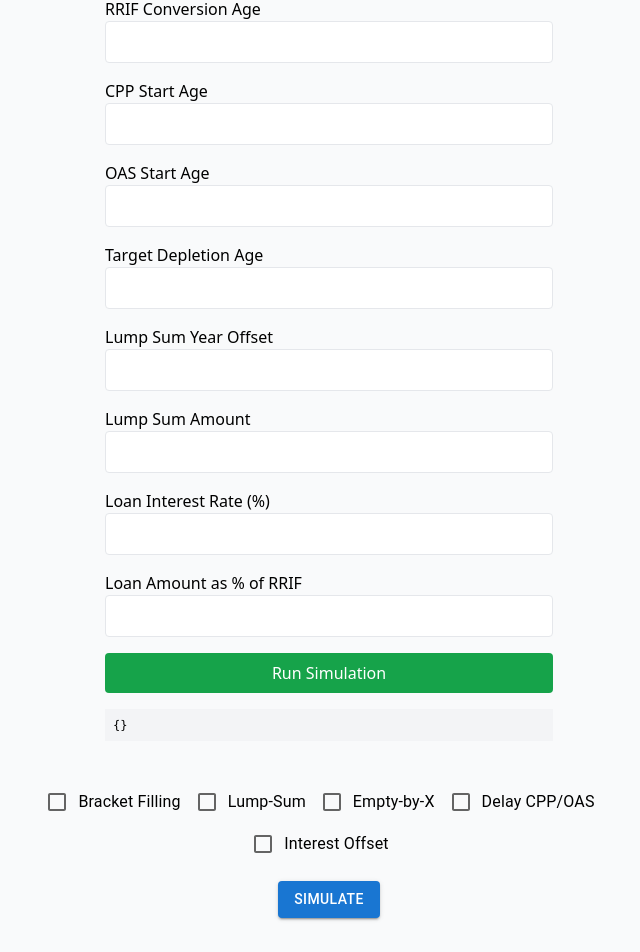
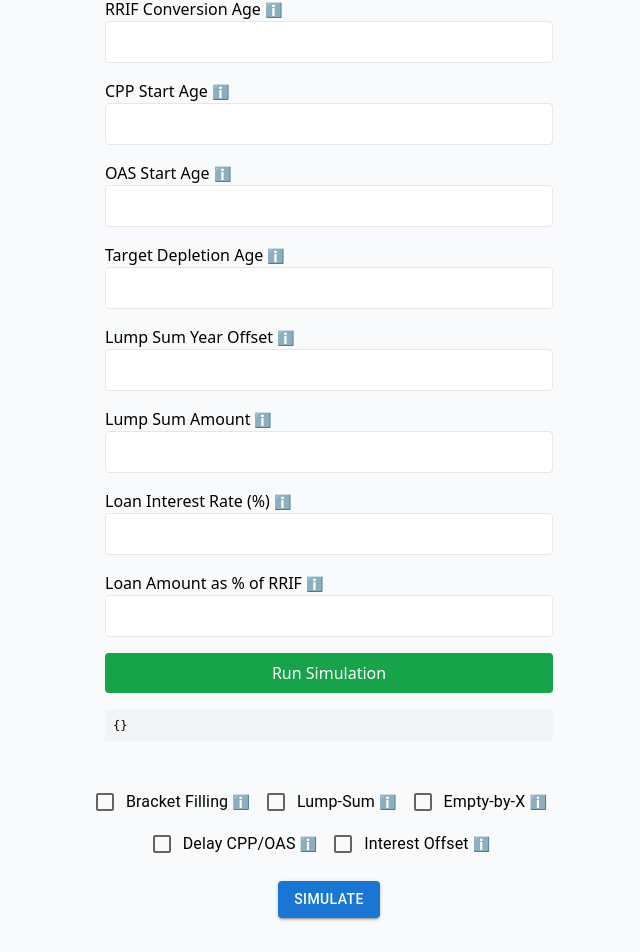
Before and after one commit to ZenRasta/ontario_tax_app_telegram, a React (Vite) app in the folder frontend/: page / in a window 1280 px wide. Shown: the part 417-1369 px from the top of the page, without its empty margins (311-951 px from the left). Built offline with nearby package versions, Linux system fonts and the light colour scheme.

Commit message:
Add tooltips for form fields

```diff
--- a/frontend/src/App.tsx
+++ b/frontend/src/App.tsx
@@ -137,88 +137,178 @@ function App() {
         className="w-full max-w-md mt-6 space-y-4"
       >
         <div>
-          <label className="block text-left">Bracket Fill Ceiling</label>
+          <label className="block text-left">
+            Bracket Fill Ceiling
+            <span
+              className="ml-1 text-sm text-blue-600 cursor-pointer"
+              data-tooltip-id="app-bf-ceiling-info"
+              data-tooltip-content="Income ceiling used for Bracket-Filling strategy"
+            >
+              ℹ️
+            </span>
+          </label>
           <input
             type="number"
             step="any"
             className="w-full border p-2 rounded"
             {...register('bracket_fill_ceiling', { min: 0 })}
           />
+          <Tooltip id="app-bf-ceiling-info" place="top" />
         </div>
 
         <div>
-          <label className="block text-left">RRIF Conversion Age</label>
+          <label className="block text-left">
+            RRIF Conversion Age
+            <span
+              className="ml-1 text-sm text-blue-600 cursor-pointer"
+              data-tooltip-id="app-rrif-age-info"
+              data-tooltip-content="Age to convert RRSP to RRIF"
+            >
+              ℹ️
+            </span>
+          </label>
           <input
             type="number"
             className="w-full border p-2 rounded"
             {...register('rrif_conversion_age', { min: 55, max: 71 })}
           />
+          <Tooltip id="app-rrif-age-info" place="top" />
         </div>
 
         <div>
-          <label className="block text-left">CPP Start Age</label>
+          <label className="block text-left">
+            CPP Start Age
+            <span
+              className="ml-1 text-sm text-blue-600 cursor-pointer"
+              data-tooltip-id="app-cpp-age-info"
+              data-tooltip-content="Age to begin CPP payments"
+            >
+              ℹ️
+            </span>
+          </label>
           <input
             type="number"
             className="w-full border p-2 rounded"
             {...register('cpp_start_age', { min: 60, max: 70 })}
           />
+          <Tooltip id="app-cpp-age-info" place="top" />
         </div>
 
         <div>
-          <label className="block text-left">OAS Start Age</label>
+          <label className="block text-left">
+            OAS Start Age
+            <span
+              className="ml-1 text-sm text-blue-600 cursor-pointer"
+              data-tooltip-id="app-oas-age-info"
+              data-tooltip-content="Age to begin OAS payments"
+            >
+              ℹ️
+            </span>
+          </label>
           <input
             type="number"
             className="w-full border p-2 rounded"
             {...register('oas_start_age', { min: 65, max: 70 })}
           />
+          <Tooltip id="app-oas-age-info" place="top" />
         </div>
 
         <div>
-          <label className="block text-left">Target Depletion Age</label>
+          <label className="block text-left">
+            Target Depletion Age
+            <span
+              className="ml-1 text-sm text-blue-600 cursor-pointer"
+              data-tooltip-id="app-target-age-info"
+              data-tooltip-content="Age by which RRIF should be depleted"
+            >
+              ℹ️
+            </span>
+          </label>
           <input
             type="number"
             className="w-full border p-2 rounded"
             {...register('target_depletion_age', { min: 70, max: 120 })}
           />
+          <Tooltip id="app-target-age-info" place="top" />
         </div>
 
         <div>
-          <label className="block text-left">Lump Sum Year Offset</label>
+          <label className="block text-left">
+            Lump Sum Year Offset
+            <span
+              className="ml-1 text-sm text-blue-600 cursor-pointer"
+              data-tooltip-id="app-lump-offset-info"
+              data-tooltip-content="Years from start to withdraw lump sum"
+            >
+              ℹ️
+            </span>
+          </label>
           <input
             type="number"
             className="w-full border p-2 rounded"
             {...register('lump_sum_year_offset', { min: 0 })}
           />
+          <Tooltip id="app-lump-offset-info" place="top" />
         </div>
 
         <div>
-          <label className="block text-left">Lump Sum Amount</label>
+          <label className="block text-left">
+            Lump Sum Amount
+            <span
+              className="ml-1 text-sm text-blue-600 cursor-pointer"
+              data-tooltip-id="app-lump-amount-info"
+              data-tooltip-content="One-time withdrawal amount"
+            >
+              ℹ️
+            </span>
+          </label>
           <input
             type="number"
             step="any"
             className="w-full border p-2 rounded"
             {...register('lump_sum_amount', { min: 0 })}
           />
+          <Tooltip id="app-lump-amount-info" place="top" />
         </div>
 
         <div>
-          <label className="block text-left">Loan Interest Rate (%)</label>
+          <label className="block text-left">
+            Loan Interest Rate (%)
+            <span
+              className="ml-1 text-sm text-blue-600 cursor-pointer"
+              data-tooltip-id="app-interest-rate-info"
+              data-tooltip-content="Interest rate on borrowed amount"
+            >
+              ℹ️
+            </span>
+          </label>
           <input
             type="number"
             step="any"
             className="w-full border p-2 rounded"
             {...register('loan_interest_rate_pct', { min: 0, max: 100 })}
           />
+          <Tooltip id="app-interest-rate-info" place="top" />
         </div>
 
         <div>
-          <label className="block text-left">Loan Amount as % of RRIF</label>
+          <label className="block text-left">
+            Loan Amount as % of RRIF
+            <span
+              className="ml-1 text-sm text-blue-600 cursor-pointer"
+              data-tooltip-id="app-loan-pct-info"
+              data-tooltip-content="Loan size as percentage of RRIF"
+            >
+              ℹ️
+            </span>
+          </label>
           <input
             type="number"
             step="any"
             className="w-full border p-2 rounded"
             {...register('loan_amount_as_pct_of_rrif', { min: 0, max: 100 })}
           />
+          <Tooltip id="app-loan-pct-info" place="top" />
         </div>
 
         <button
--- a/frontend/src/components/SimulationForm.tsx
+++ b/frontend/src/components/SimulationForm.tsx
@@ -13,6 +13,8 @@ import {
 import { DataGrid } from '@mui/x-data-grid';
 import type { GridColDef } from '@mui/x-data-grid';
 import type { StrategyParamsInput } from '../types/api';
+import { Tooltip } from 'react-tooltip';
+import 'react-tooltip/dist/react-tooltip.css';
 
 interface FormValues {
   strategy_params: StrategyParamsInput;
@@ -119,7 +121,19 @@ export default function SimulationForm() {
     <Box component="form" onSubmit={handleSubmit(onSubmit)} sx={{ p: 2 }}>
       <FormControlLabel
         control={<Checkbox checked={bf} onChange={(_, v) => setBf(v)} />}
-        label="Bracket Filling"
+        label={
+          <span>
+            Bracket Filling
+            <span
+              className="ml-1 text-sm text-blue-600 cursor-pointer"
+              data-tooltip-id="sim-bf-checkbox-info"
+              data-tooltip-content="Enable bracket-filling strategy"
+            >
+              ℹ️
+            </span>
+            <Tooltip id="sim-bf-checkbox-info" place="top" />
+          </span>
+        }
       />
       {bf && (
         <Controller
@@ -128,7 +142,19 @@ export default function SimulationForm() {
           render={({ field }) => (
             <TextField
               {...field}
-              label="Income ceiling ($)"
+              label={
+                <span>
+                  Income ceiling ($)
+                  <span
+                    className="ml-1 text-sm text-blue-600 cursor-pointer"
+                    data-tooltip-id="sim-bf-ceiling-info"
+                    data-tooltip-content="Income ceiling used for Bracket-Filling strategy"
+                  >
+                    ℹ️
+                  </span>
+                  <Tooltip id="sim-bf-ceiling-info" place="top" />
+                </span>
+              }
               error={!!errors.strategy_params?.bracket_fill_ceiling}
               helperText={errors.strategy_params?.bracket_fill_ceiling?.message}
               type="number"
@@ -141,7 +167,19 @@ export default function SimulationForm() {
 
       <FormControlLabel
         control={<Checkbox checked={ls} onChange={(_, v) => setLs(v)} />}
-        label="Lump-Sum"
+        label={
+          <span>
+            Lump-Sum
+            <span
+              className="ml-1 text-sm text-blue-600 cursor-pointer"
+              data-tooltip-id="sim-ls-checkbox-info"
+              data-tooltip-content="Enable lump-sum withdrawal"
+            >
+              ℹ️
+            </span>
+            <Tooltip id="sim-ls-checkbox-info" place="top" />
+          </span>
+        }
       />
       {ls && (
         <Box>
@@ -151,7 +189,19 @@ export default function SimulationForm() {
           render={({ field }) => (
             <TextField
               {...field}
-                label="Lump-Sum ($)"
+              label={
+                <span>
+                  Lump-Sum ($)
+                  <span
+                    className="ml-1 text-sm text-blue-600 cursor-pointer"
+                    data-tooltip-id="sim-ls-amount-info"
+                    data-tooltip-content="One-time withdrawal amount"
+                  >
+                    ℹ️
+                  </span>
+                  <Tooltip id="sim-ls-amount-info" place="top" />
+                </span>
+              }
               error={!!errors.strategy_params?.lump_sum_amount}
               helperText={errors.strategy_params?.lump_sum_amount?.message}
               type="number"
@@ -166,7 +216,19 @@ export default function SimulationForm() {
             render={({ field }) => (
               <TextField
                 {...field}
-                label="Year Offset"
+                label={
+                  <span>
+                    Year Offset
+                    <span
+                      className="ml-1 text-sm text-blue-600 cursor-pointer"
+                      data-tooltip-id="sim-ls-offset-info"
+                      data-tooltip-content="Years from start to withdraw lump sum"
+                    >
+                      ℹ️
+                    </span>
+                    <Tooltip id="sim-ls-offset-info" place="top" />
+                  </span>
+                }
                 error={!!errors.strategy_params?.lump_sum_year_offset}
                 helperText={errors.strategy_params?.lump_sum_year_offset?.message}
                 type="number"
@@ -180,7 +242,19 @@ export default function SimulationForm() {
 
       <FormControlLabel
         control={<Checkbox checked={ebx} onChange={(_, v) => setEbx(v)} />}
-        label="Empty-by-X"
+        label={
+          <span>
+            Empty-by-X
+            <span
+              className="ml-1 text-sm text-blue-600 cursor-pointer"
+              data-tooltip-id="sim-ebx-checkbox-info"
+              data-tooltip-content="Withdraw so RRIF is empty by target age"
+            >
+              ℹ️
+            </span>
+            <Tooltip id="sim-ebx-checkbox-info" place="top" />
+          </span>
+        }
       />
       {ebx && (
         <Controller
@@ -189,7 +263,19 @@ export default function SimulationForm() {
           render={({ field }) => (
             <TextField
               {...field}
-              label="Deplete RRIF by age"
+              label={
+                <span>
+                  Deplete RRIF by age
+                  <span
+                    className="ml-1 text-sm text-blue-600 cursor-pointer"
+                    data-tooltip-id="sim-target-age-info"
+                    data-tooltip-content="Age by which RRIF should be depleted"
+                  >
+                    ℹ️
+                  </span>
+                  <Tooltip id="sim-target-age-info" place="top" />
+                </span>
+              }
               error={!!errors.strategy_params?.target_depletion_age}
               helperText={errors.strategy_params?.target_depletion_age?.message}
               type="number"
@@ -202,7 +288,19 @@ export default function SimulationForm() {
 
       <FormControlLabel
         control={<Checkbox checked={delay} onChange={(_, v) => setDelay(v)} />}
-        label="Delay CPP/OAS"
+        label={
+          <span>
+            Delay CPP/OAS
+            <span
+              className="ml-1 text-sm text-blue-600 cursor-pointer"
+              data-tooltip-id="sim-delay-checkbox-info"
+              data-tooltip-content="Delay start of CPP and OAS benefits"
+            >
+              ℹ️
+            </span>
+            <Tooltip id="sim-delay-checkbox-info" place="top" />
+          </span>
+        }
       />
       {delay && (
         <Box>
@@ -212,7 +310,19 @@ export default function SimulationForm() {
           render={({ field }) => (
             <TextField
               {...field}
-                label="CPP start age"
+              label={
+                <span>
+                  CPP start age
+                  <span
+                    className="ml-1 text-sm text-blue-600 cursor-pointer"
+                    data-tooltip-id="sim-cpp-age-info"
+                    data-tooltip-content="Age to begin CPP payments"
+                  >
+                    ℹ️
+                  </span>
+                  <Tooltip id="sim-cpp-age-info" place="top" />
+                </span>
+              }
               error={!!errors.strategy_params?.cpp_start_age}
               helperText={errors.strategy_params?.cpp_start_age?.message}
               type="number"
@@ -227,7 +337,19 @@ export default function SimulationForm() {
             render={({ field }) => (
               <TextField
                 {...field}
-                label="OAS start age"
+                label={
+                  <span>
+                    OAS start age
+                    <span
+                      className="ml-1 text-sm text-blue-600 cursor-pointer"
+                      data-tooltip-id="sim-oas-age-info"
+                      data-tooltip-content="Age to begin OAS payments"
+                    >
+                      ℹ️
+                    </span>
+                    <Tooltip id="sim-oas-age-info" place="top" />
+                  </span>
+                }
                 error={!!errors.strategy_params?.oas_start_age}
                 helperText={errors.strategy_params?.oas_start_age?.message}
                 type="number"
@@ -241,7 +363,19 @@ export default function SimulationForm() {
 
       <FormControlLabel
         control={<Checkbox checked={interest} onChange={(_, v) => setInterest(v)} />}
-        label="Interest Offset"
+        label={
+          <span>
+            Interest Offset
+            <span
+              className="ml-1 text-sm text-blue-600 cursor-pointer"
+              data-tooltip-id="sim-interest-checkbox-info"
+              data-tooltip-content="Borrow to offset interest costs"
+            >
+              ℹ️
+            </span>
+            <Tooltip id="sim-interest-checkbox-info" place="top" />
+          </span>
+        }
       />
       {interest && (
         <Box>
@@ -251,7 +385,19 @@ export default function SimulationForm() {
             render={({ field }) => (
               <TextField
                 {...field}
-                label="Loan interest rate %"
+                label={
+                  <span>
+                    Loan interest rate %
+                    <span
+                      className="ml-1 text-sm text-blue-600 cursor-pointer"
+                      data-tooltip-id="sim-interest-rate-info"
+                      data-tooltip-content="Interest rate on borrowed amount"
+                    >
+                      ℹ️
+                    </span>
+                    <Tooltip id="sim-interest-rate-info" place="top" />
+                  </span>
+                }
                 error={!!errors.strategy_params?.interest_rate}
                 helperText={errors.strategy_params?.interest_rate?.message}
                 type="number"
@@ -266,7 +412,19 @@ export default function SimulationForm() {
             render={({ field }) => (
               <TextField
                 {...field}
-                label="Loan % of RRIF (0-100)"
+                label={
+                  <span>
+                    Loan % of RRIF (0-100)
+                    <span
+                      className="ml-1 text-sm text-blue-600 cursor-pointer"
+                      data-tooltip-id="sim-loan-pct-info"
+                      data-tooltip-content="Loan size as percentage of RRIF"
+                    >
+                      ℹ️
+                    </span>
+                    <Tooltip id="sim-loan-pct-info" place="top" />
+                  </span>
+                }
                 error={!!errors.strategy_params?.loan_pct_rrif}
                 helperText={errors.strategy_params?.loan_pct_rrif?.message}
                 type="number"
```
Lines whose indentation alone changed are shown as unchanged.
